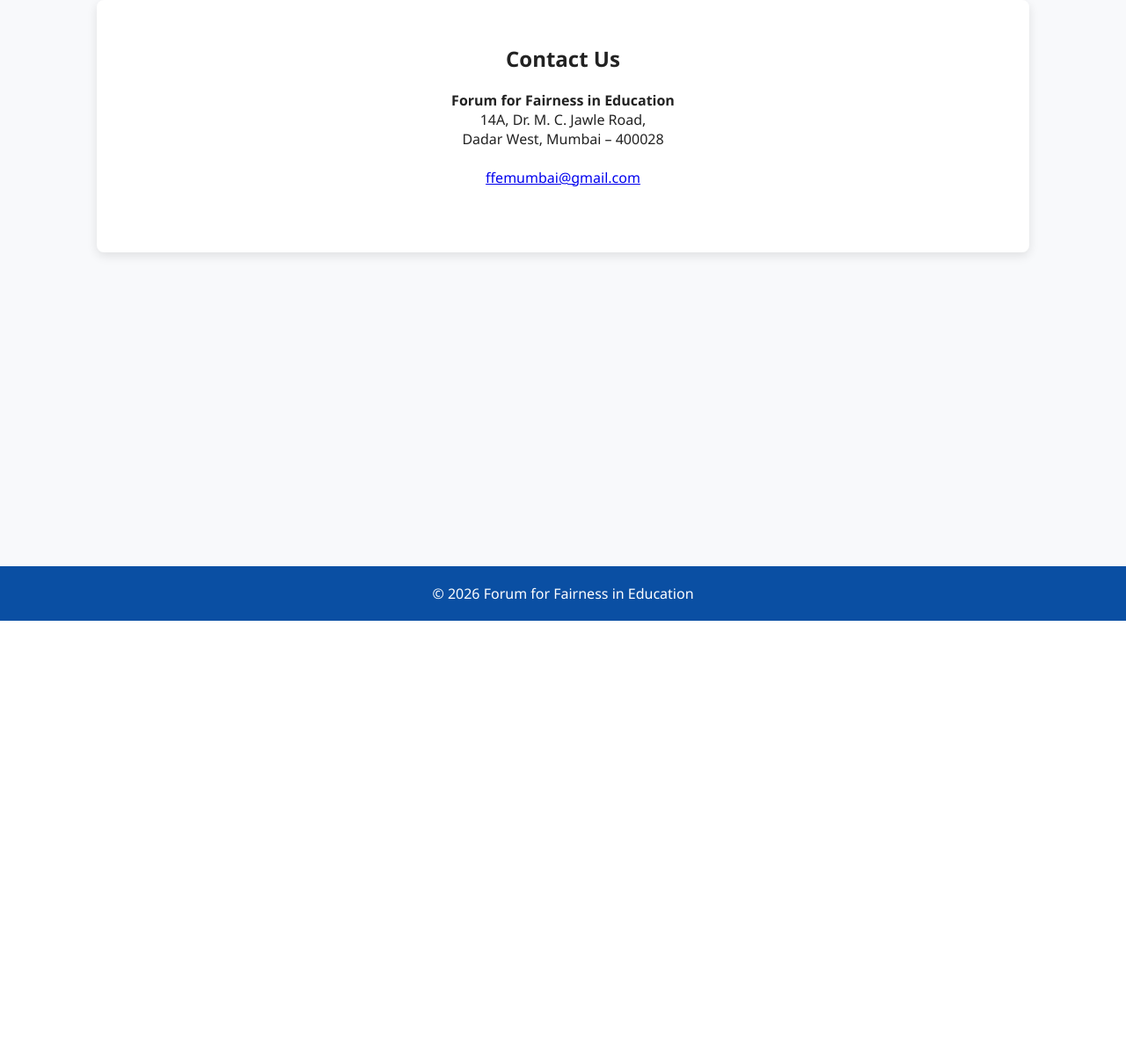
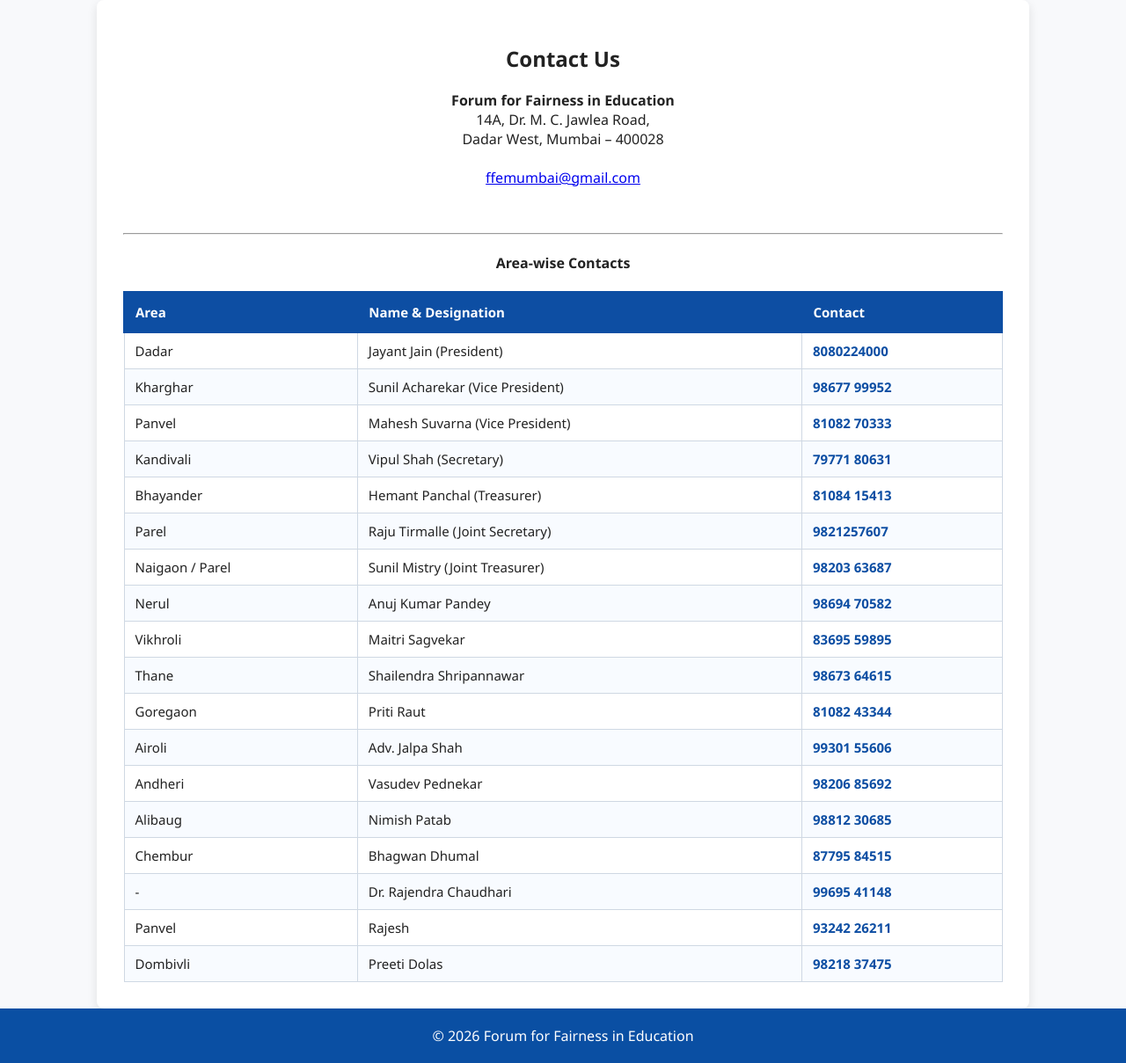
Before and after one commit to MonikaShah/ffe, a Django app: template templates/content/contact_page.html in a window 1280 px wide. Shown: the part 94-1303 px from the top of the page at 88% size. Before the commit the page ends 800 px from the top, so only its background shows below. Run offline with Django 5.2, Linux system fonts and the light colour scheme; the template is opened without the code that fills it, so the values that code supplies are empty; parts of the project's set-up code (start-up, migrations or seed data) failed here and were passed over; some libraries are stand-ins or nearby versions.

Commit message:
Updated Contact Us page

```diff
--- a/templates/content/contact_page.html
+++ b/templates/content/contact_page.html
@@ -3,6 +3,58 @@
 {% load static %}
 {% load widget_tweaks %}
 {% block content %}
+<style>
+.contact-table{
+    width:100%;
+    border-collapse:collapse;
+    background:#fff;
+    font-size:15px;
+}
+
+.contact-table th{
+    background:#0d4ea3;
+    color:#fff;
+    padding:12px;
+    text-align:left;
+    border:2px solid #0d4ea3;
+}
+
+.contact-table td{
+    padding:10px 12px;
+    border:1px solid #cfd8e3;
+    vertical-align:middle;
+    text-align:left;
+}
+
+.contact-table tr:nth-child(even){
+    background:#f8fbff;
+}
+
+.contact-table tr:hover{
+    background:#eef5ff;
+}
+
+.contact-table a{
+    color:#0d4ea3;
+    text-decoration:none;
+    font-weight:600;
+}
+
+.contact-table a:hover{
+    text-decoration:underline;
+}
+
+@media (max-width:768px){
+    .contact-table{
+        font-size:13px;
+    }
+
+    .contact-table th,
+    .contact-table td{
+        padding:8px;
+    }
+}
+</style>
 <div class="container py-5">
   <div class="row justify-content-center">
     <div class="col-md-6 col-lg-5">
@@ -16,7 +68,7 @@
           <!-- Contact Details -->
           <div class="text-center mb-4">
             <strong>Forum for Fairness in Education</strong><br>
-            14A, Dr. M. C. Jawle Road,<br>
+            14A, Dr. M. C. Jawlea Road,<br>
             Dadar West, Mumbai – 400028<br>
             <br>
             <a href="mailto:ffemumbai@gmail.com">
@@ -24,4 +76,111 @@
             </a>
           </div>
           <br><br>
+          <hr class="my-4">
+
+<h4 class="text-center mb-4">Area-wise Contacts</h4>
+
+<div class="table-responsive">
+    <table class="contact-table">
+        <thead>
+            <tr>
+                <th>Area</th>
+                <th>Name & Designation</th>
+                <th>Contact</th>
+            </tr>
+        </thead>
+        <tbody>
+            <tr>
+                <td>Dadar</td>
+                <td>Jayant Jain (President)</td>
+                <td><a href="tel:8080224000">8080224000</a></td>
+            </tr>
+            <tr>
+                <td>Kharghar</td>
+                <td>Sunil Acharekar (Vice President)</td>
+                <td><a href="tel:+919867799952">98677 99952</a></td>
+            </tr>
+            <tr>
+                <td>Panvel</td>
+                <td>Mahesh Suvarna (Vice President)</td>
+                <td><a href="tel:+918108270333">81082 70333</a></td>
+            </tr>
+            <tr>
+                <td>Kandivali</td>
+                <td>Vipul Shah (Secretary)</td>
+                <td><a href="tel:+917977180631">79771 80631</a></td>
+            </tr>
+            <tr>
+                <td>Bhayander</td>
+                <td>Hemant Panchal (Treasurer)</td>
+                <td><a href="tel:+918108415413">81084 15413</a></td>
+            </tr>
+            <tr>
+                <td>Parel</td>
+                <td>Raju Tirmalle (Joint Secretary)</td>
+                <td><a href="tel:9821257607">9821257607</a></td>
+            </tr>
+            <tr>
+                <td>Naigaon / Parel</td>
+                <td>Sunil Mistry (Joint Treasurer)</td>
+                <td><a href="tel:+919820363687">98203 63687</a></td>
+            </tr>
+            <tr>
+                <td>Nerul</td>
+                <td>Anuj Kumar Pandey</td>
+                <td><a href="tel:+919869470582">98694 70582</a></td>
+            </tr>
+            <tr>
+                <td>Vikhroli</td>
+                <td>Maitri Sagvekar</td>
+                <td><a href="tel:+918369559895">83695 59895</a></td>
+            </tr>
+            <tr>
+                <td>Thane</td>
+                <td>Shailendra Shripannawar</td>
+                <td><a href="tel:+919867364615">98673 64615</a></td>
+            </tr>
+            <tr>
+                <td>Goregaon</td>
+                <td>Priti Raut</td>
+                <td><a href="tel:+918108243344">81082 43344</a></td>
+            </tr>
+            <tr>
+                <td>Airoli</td>
+                <td>Adv. Jalpa Shah</td>
+                <td><a href="tel:+919930155606">99301 55606</a></td>
+            </tr>
+            <tr>
+                <td>Andheri</td>
+                <td>Vasudev Pednekar</td>
+                <td><a href="tel:+919820685692">98206 85692</a></td>
+            </tr>
+            <tr>
+                <td>Alibaug</td>
+                <td>Nimish Patab</td>
+                <td><a href="tel:9881230685">98812 30685</a></td>
+            </tr>
+            <tr>
+                <td>Chembur</td>
+                <td>Bhagwan Dhumal</td>
+                <td><a href="tel:+918779584515">87795 84515</a></td>
+            </tr>
+            <tr>
+                <td>-</td>
+                <td>Dr. Rajendra Chaudhari</td>
+                <td><a href="tel:+919969541148">99695 41148</a></td>
+            </tr>
+            <tr>
+                <td>Panvel</td>
+                <td>Rajesh</td>
+                <td><a href="tel:+919324226211">93242 26211</a></td>
+            </tr>
+            <tr>
+                <td>Dombivli</td>
+                <td>Preeti Dolas</td>
+                <td><a href="tel:+919821837475">98218 37475</a></td>
+            </tr>
+        </tbody>
+    </table>
+</div>
 {% endblock %}
```
